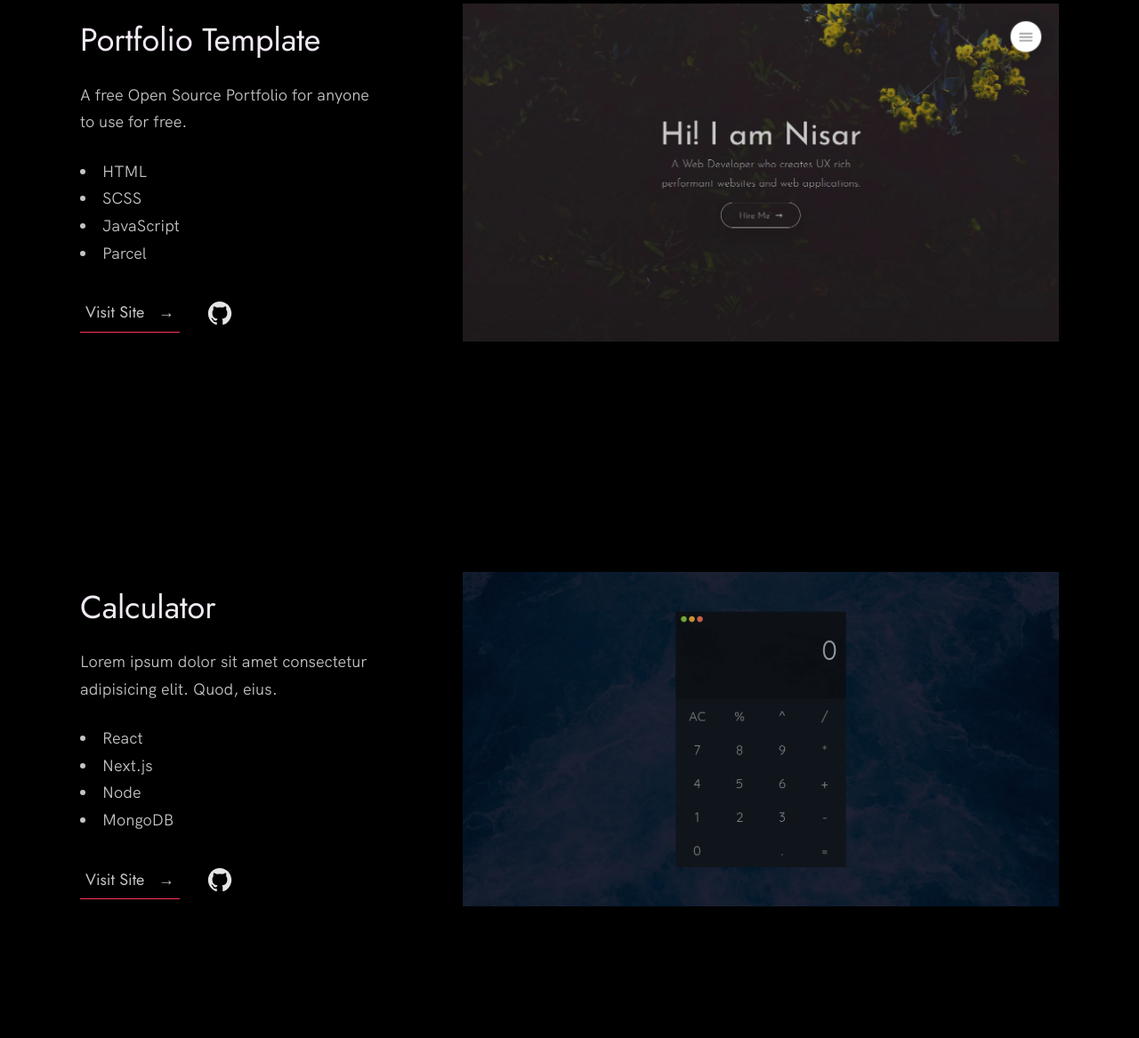
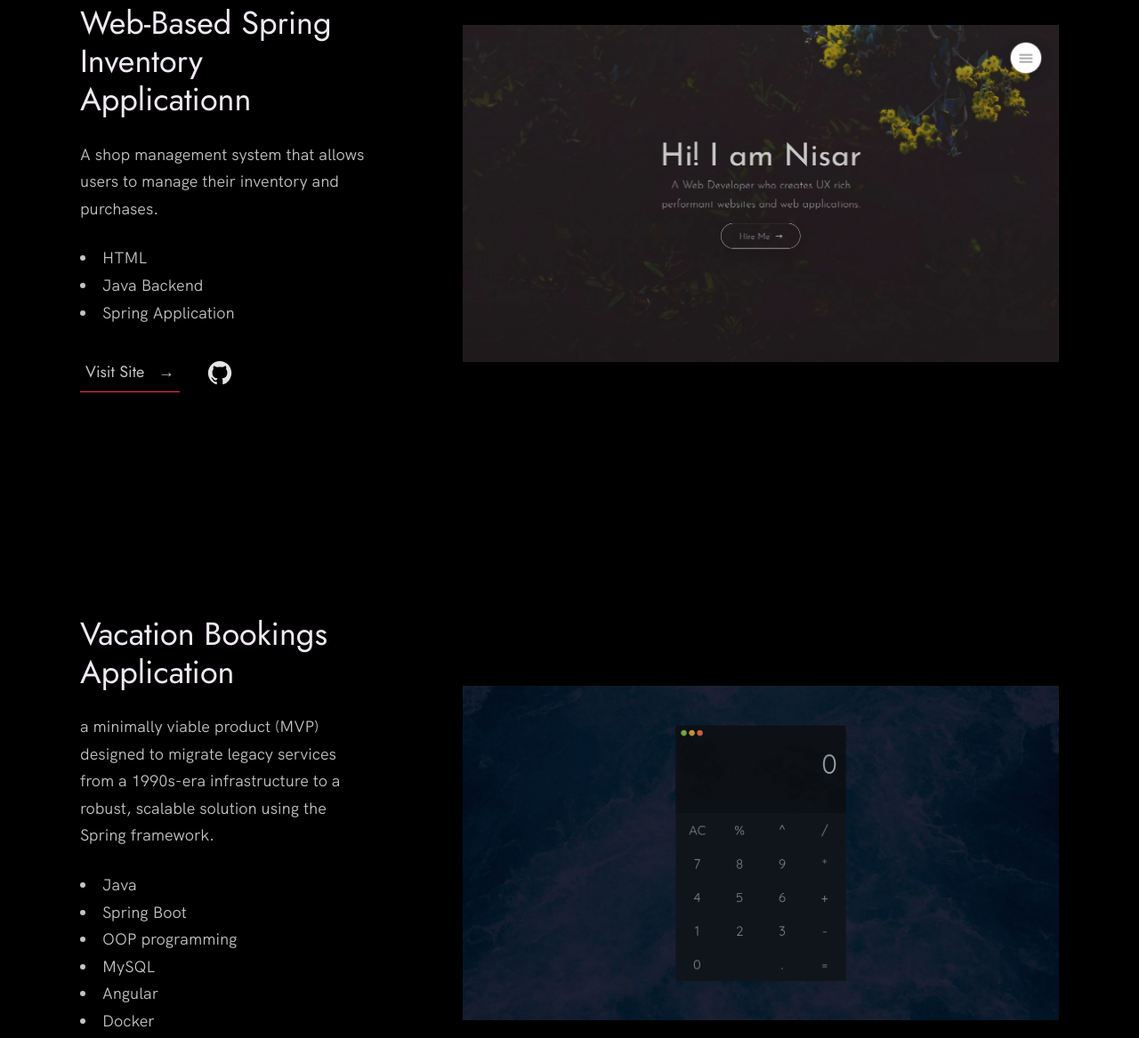
Before and after one commit to nickgreene96/github-portfolio, a plain HTML site: page index.html in a window 1280 px wide. Shown: the part 1064-2231 px from the top of the page at 89% size. Drawn offline with Linux system fonts and the light colour scheme.

Commit message:
updated the name and description of 2 of the projects in the index.html file. Still need to upload and link the actual projects

```diff
--- a/index.html
+++ b/index.html
@@ -61,15 +61,14 @@
 
           <div class="work__box">
             <div class="work__text">
-              <h3>Portfolio Template</h3>
+              <h3>Web-Based Spring Inventory Applicationn </h3>
               <p>
-                A free Open Source Portfolio for anyone to use for free.
+                A shop management system that allows users to manage their inventory and purchases.
               </p>
               <ul class="work__list">
                 <li>HTML</li>
-                <li>SCSS</li>
-                <li>JavaScript</li>
-                <li>Parcel</li>
+                <li>Java Backend</li>
+                <li>Spring Application</li>
               </ul>
 
               <div class="work__links">
@@ -88,16 +87,17 @@
 
           <div class="work__box">
             <div class="work__text">
-              <h3>Calculator</h3>
+              <h3>Vacation Bookings Application</h3>
               <p>
-                Lorem ipsum dolor sit amet consectetur adipisicing elit. Quod,
-                eius.
+                a minimally viable product (MVP) designed to migrate legacy services from a 1990s-era infrastructure to a robust, scalable solution using the Spring framework.
               </p>
               <ul class="work__list">
-                <li>React</li>
-                <li>Next.js</li>
-                <li>Node</li>
-                <li>MongoDB</li>
+                <li>Java</li>
+                <li>Spring Boot</li>
+                <li>OOP programming</li>
+                <li>MySQL</li>
+                <li>Angular</li>
+                <li>Docker</li>
               </ul>
 
               <div class="work__links">
```
